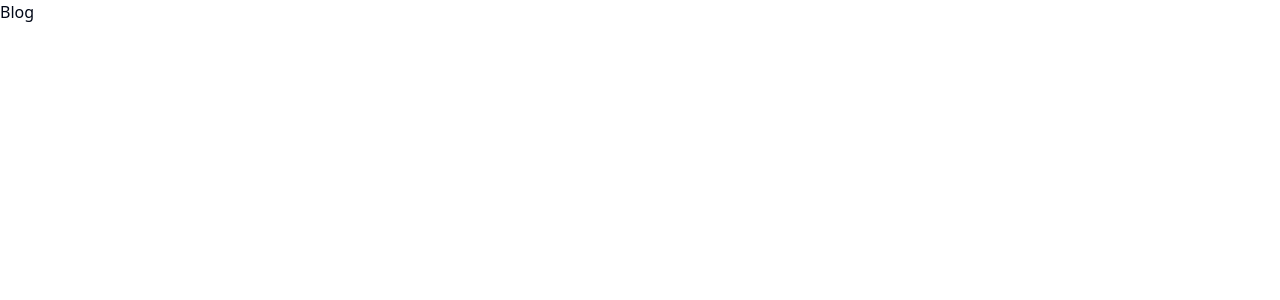
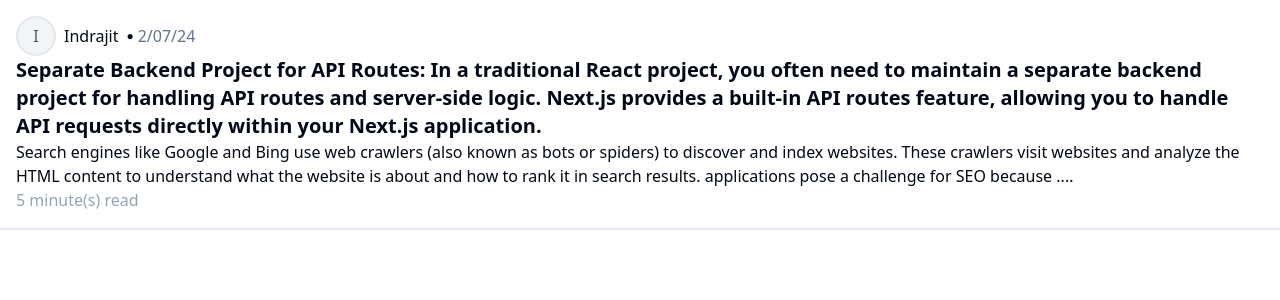
Before and after one commit to sahaniindrajit/Blog-website, a React (Vite) app in the folder frontend/: page /blog in a window 1280 px wide. Shown: the top 300 px of the page. Built offline with nearby package versions, Linux system fonts and the light colour scheme.

Commit message:
basic blog card

```diff
--- /dev/null
+++ b/frontend/src/components/custom/BlogCard.tsx
@@ -0,0 +1,56 @@
+
+
+interface BlogCardProps{
+    authername:string,
+    title:string,
+    content:string,
+    publishedDate:string
+
+}
+
+function BlogCard({authername,title,content,publishedDate}:BlogCardProps) {
+  return (
+    <div className="border-b-2 border-slate-200 p-4">
+        <div className="flex">
+            <div className="flex justify-center flex-col">
+                <UserAvatar name={authername}/>
+            </div>
+            <div className="font-extralight text-md px-2 flex justify-center flex-col">
+                {authername}
+            </div>
+            <div className="flex justify-center flex-col text-xs pr-1">
+                &#9679;
+            </div>
+            <div className="flex justify-center flex-col font-thin text-slate-500">
+                {publishedDate}
+            </div>
+
+        </div>
+
+        <div className="text-xl font-semibold">
+            {title}
+        </div>
+
+        <div className="text-md font-thin">
+            {content.slice(0,300)+"...."}
+        </div>
+
+        <div className="text-slate-400 text-md font-thin">
+            {`${Math.ceil(content.length/100)} minute(s) read`}
+        </div>
+
+    </div>
+  )
+}
+
+function UserAvatar({name}:{name:string}){
+    return(
+
+        <div className="relative inline-flex border-2 items-center justify-center w-10 h-10 overflow-hidden bg-gray-100 rounded-full dark:bg-gray-600 ">
+            <span className="font-medium text-gray-600 dark:text-gray-300">{name[0]}</span>
+        </div>
+
+    )
+}
+
+export default BlogCard
--- a/frontend/src/routes/Blog.tsx
+++ b/frontend/src/routes/Blog.tsx
@@ -1,8 +1,10 @@
+import BlogCard from "@/components/custom/BlogCard"
 
 
 function Blog() {
   return (
-    <div>Blog</div>
+    <BlogCard authername={"Indrajit"} title={"Separate Backend Project for API Routes: In a traditional React project, you often need to maintain a separate backend project for handling API routes and server-side logic. Next.js provides a built-in API routes feature, allowing you to handle API requests directly within your Next.js application."}
+    content={"Search engines like Google and Bing use web crawlers (also known as bots or spiders) to discover and index websites. These crawlers visit websites and analyze the HTML content to understand what the website is about and how to rank it in search results. applications pose a challenge for SEO because the crawlers typically don't execute JavaScript and render the page to see the final output. Instead, they rely on the initial HTML response received from the server."} publishedDate={"2/07/24"} />
   )
 }
 
```
